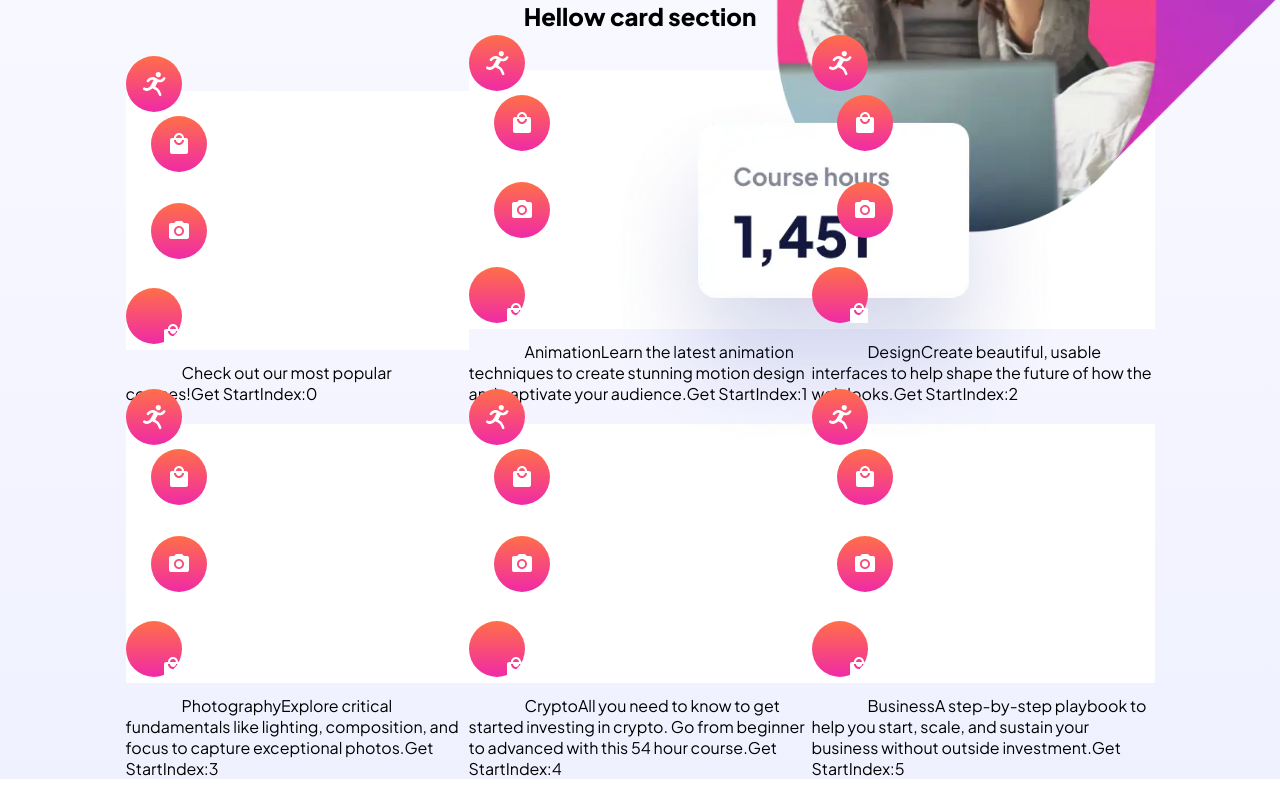
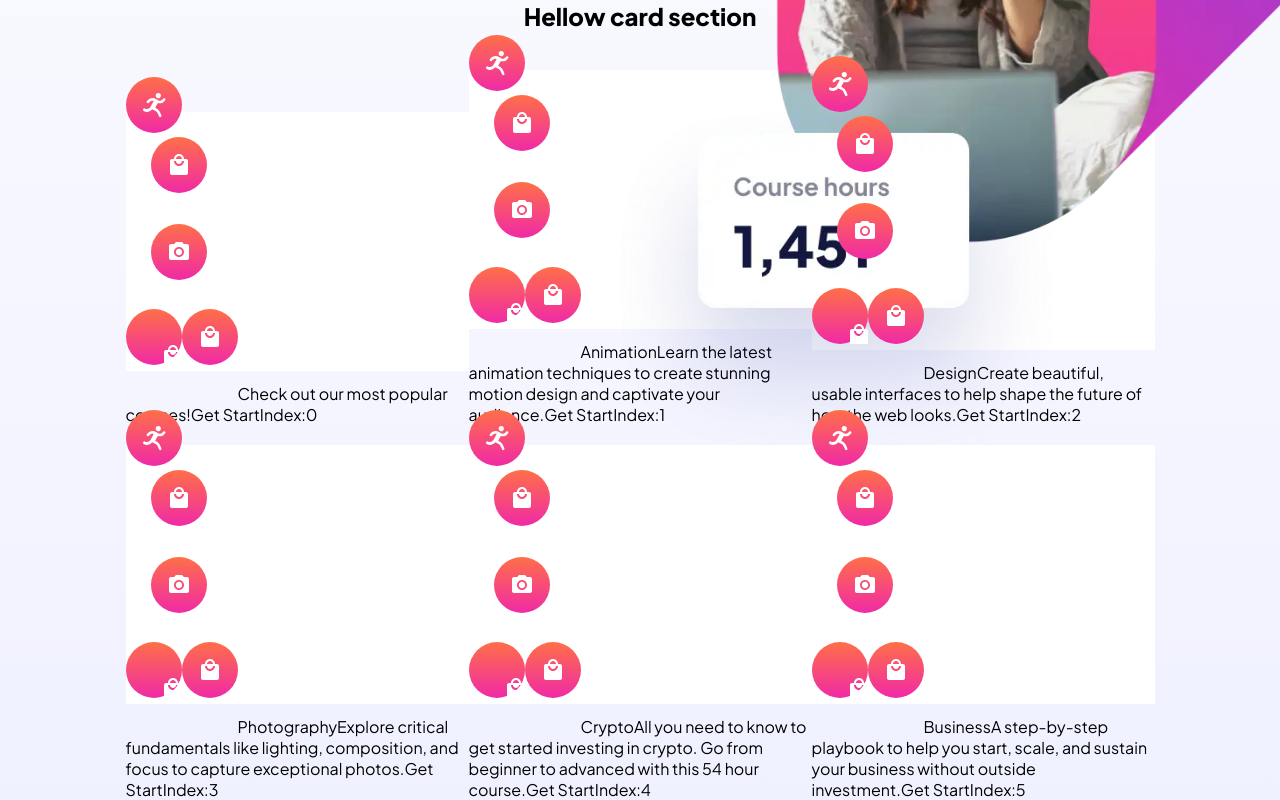
Before and after one commit to PiriyaLapa/Skilled-e-learning-landing-page, a React (Create React App) app: page / in a window 1280 px wide. Shown: the part 686-1486 px from the top of the page. Before the commit the page ends 1465 px from the top, so only its background shows below. Built offline with nearby package versions, Linux system fonts and the light colour scheme.

Commit message:
update and try to deploy

```diff
--- a/src/components/Cards/Cards.tsx
+++ b/src/components/Cards/Cards.tsx
@@ -5,6 +5,7 @@ import AnimationIcon from '../Icons/AnimationIcon';
 import BusinessIcon from '../Icons/BusinessIcon';
 import PhotographIcon from '../Icons/PhotographIcon';
 import DesignIcon from '../Icons/DesignIcon';
+import CryptoIcon from '../Icons/CryptoIcon';
 
 interface dataProps {
     data: CARDDATA,
@@ -20,6 +21,7 @@ export default class Card extends Component<dataProps>{
                 <BusinessIcon />
                 <PhotographIcon />
                 <DesignIcon />
+                <CryptoIcon />
                 <span>{title}</span>
                 <span>{content}</span>
                 <span>Get Start</span>
--- /dev/null
+++ b/src/components/Icons/CryptoIcon.tsx
@@ -0,0 +1,32 @@
+import React from "react";
+import { StyledCrytoIcon } from "./styleds";
+
+export default class CryptoIcon extends React.Component {
+  render(): React.ReactNode {
+    return (
+      <StyledCrytoIcon>
+        <svg
+          width="56"
+          height="56"
+          xmlns="http://www.w3.org/2000/svg"
+          xmlnsXlink="http://www.w3.org/1999/xlink"
+        >
+          <defs>
+            <linearGradient x1="50%" y1="0%" x2="50%" y2="100%" id="a">
+              <stop stopColor="#FF6F48" offset="0%" />
+              <stop stopColor="#F02AA6" offset="100%" />
+            </linearGradient>
+            <path
+              d="M26 28c-1.1 0-2 .9-2 2s.9 2 2 2 2-.9 2-2-.9-2-2-2Zm-4-4c-1.1 0-2 .9-2 2s.9 2 2 2 2-.9 2-2-.9-2-2-2Zm0 8c-1.1 0-2 .9-2 2s.9 2 2 2 2-.9 2-2-.9-2-2-2Zm12-8c1.1 0 2-.9 2-2s-.9-2-2-2-2 .9-2 2 .9 2 2 2Zm-4 8c-1.1 0-2 .9-2 2s.9 2 2 2 2-.9 2-2-.9-2-2-2Zm4-4c-1.1 0-2 .9-2 2s.9 2 2 2 2-.9 2-2-.9-2-2-2Zm-4-4c-1.1 0-2 .9-2 2s.9 2 2 2 2-.9 2-2-.9-2-2-2Zm-4-4c-1.1 0-2 .9-2 2s.9 2 2 2 2-.9 2-2-.9-2-2-2Z"
+              id="b"
+            />
+          </defs>
+          <g fill="none" fillRule="evenodd">
+            <circle fill="url(#a)" cx="28" cy="28" r="28" />
+            <use fill="#FFF" xlinkHref="#b" />
+          </g>
+        </svg>
+      </StyledCrytoIcon>
+    );
+  }
+}
--- a/src/components/Icons/styleds.ts
+++ b/src/components/Icons/styleds.ts
@@ -9,3 +9,4 @@ export const StyledAnimation = styled.div`
 export const StyledBusinessIcon = styled(StyledAnimation)``;
 export const StyledPhographIcon = styled(StyledAnimation)``;
 export const StyledDesignIcon = styled(StyledAnimation)``;
+export const StyledCrytoIcon = styled(StyledAnimation)``;
```
